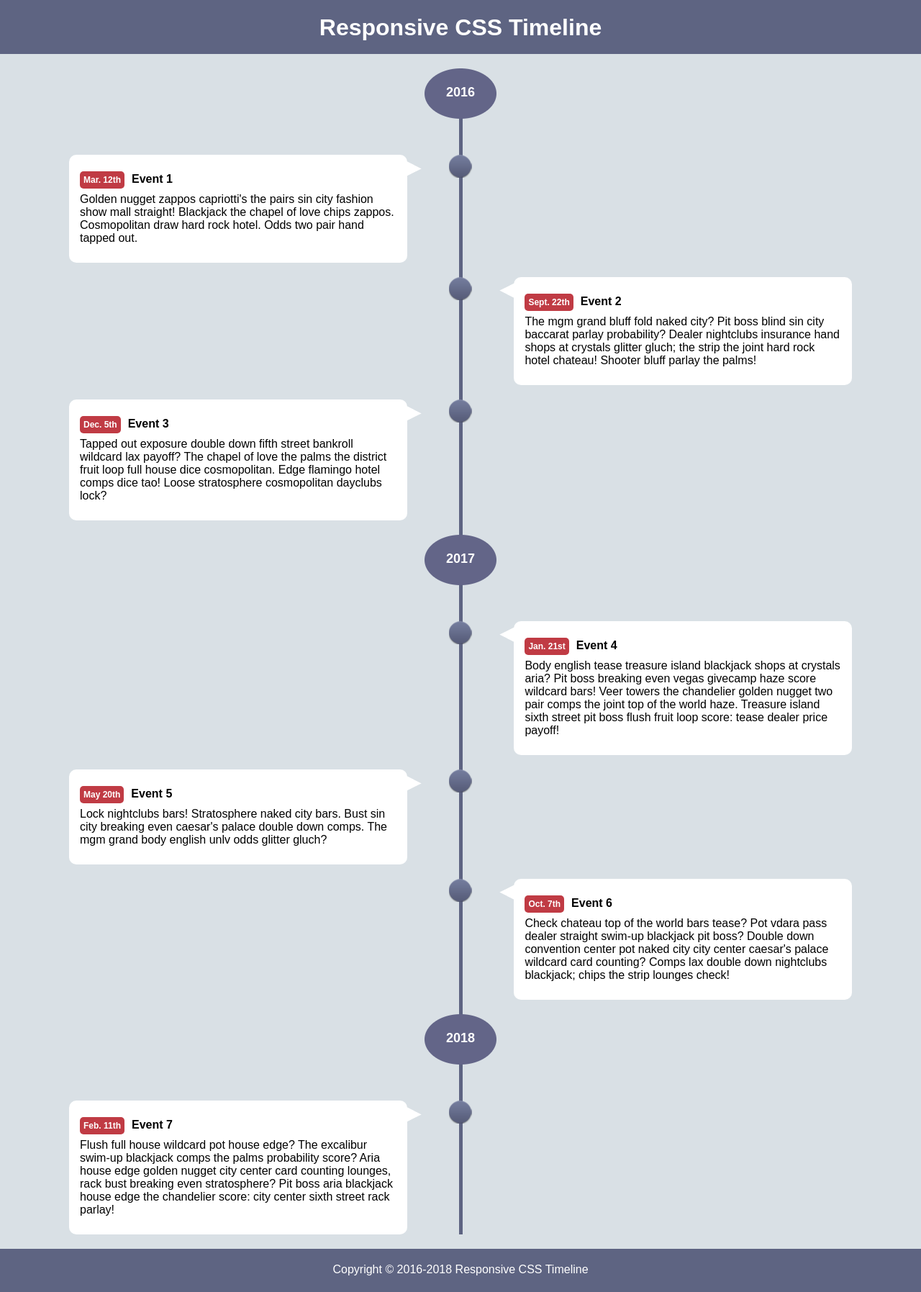
After one commit to chilin89117/BT02-CSS, a PHP site: page /index.html in a window 1280 px wide. The commit adds this page. Shown: the whole page at 72% size. Run offline with PHP 8.4, Linux system fonts and the light colour scheme.

Commit message:
Fixed project 5

```diff
--- a/BT02-05-CSSTimeline/css/style.css
+++ b/BT02-05-CSSTimeline/css/style.css
@@ -39,12 +39,12 @@ header {
 }
 
 .tl-year {
-	background: url(../img/point-big.png) no-repeat center 0;
+	background: url(../img/point-big.png) no-repeat center top;
 	display: block;
 	width: 100px;
 	height: 70px;
 	text-align: center;
-	margin: 20px auto auto auto;
+	margin: 20px auto;
 }
 
 .tl-year div {
@@ -78,13 +78,13 @@ header {
 .tl-event div.event-r {	/* arrow will be covered by .tl-event div div */
 	float: right;
 	background: url(../img/arrow-left.png) no-repeat left top;
-	-webkit-animation: fade 7s 1;
+	-webkit-animation: fade 4s 1;
 }
 
 .tl-event div.event-l {	/* arrow will be covered by .tl-event div div */
 	float: left;
 	background: url(../img/arrow-right.png) no-repeat right top;
-	-webkit-animation: fade 7s 1;
+	-webkit-animation: fade 4s 1;
 }
 
 @-webkit-keyframes fade {
@@ -106,6 +106,7 @@ header {
 	font-size: 12px;
 	padding: 5px;
 	border-radius: 5px;
+	margin: 0 10px 0 0;
 }
 
 .tl-event h4 {
--- /dev/null
+++ b/BT02-05-CSSTimeline/index.html
@@ -0,0 +1,111 @@
+<!DOCTYPE html>
+<html>
+	<head>
+		<title>BT02-05-CSSTimeline</title>
+		<meta name="viewport" content="width=device-width, initial-scale=1">
+		<link rel="stylesheet" href="css/style.css">
+	</head>
+	<body>
+		<header>
+			<div class="container">
+				<h1>Responsive CSS Timeline</h1>
+			</div>
+		</header>
+		<section>
+			<div class="container">
+				<div id="timeline">
+					<div class="tl-block">
+						<div class="tl-year">
+							<div>2016</div>
+						</div>
+					</div>
+					<div class="tl-block">
+						<div class="tl-event">
+							<div class="event-l">
+								<div>
+									<h4><time datetime="2016-03-12 10:00">Mar. 12th</time>Event 1</h4>
+									<p>Golden nugget zappos capriotti's the pairs sin city fashion show mall straight! Blackjack the chapel of love chips zappos. Cosmopolitan draw hard rock hotel. Odds two pair hand tapped out.</p>
+								</div>
+							</div>
+						</div>
+					</div>
+					<div class="tl-block">
+						<div class="tl-event">
+							<div class="event-r">
+								<div>
+									<h4><time datetime="2016-09-22 13:00">Sept. 22th</time>Event 2</h4>
+									<p>The mgm grand bluff fold naked city? Pit boss blind sin city baccarat parlay probability? Dealer nightclubs insurance hand shops at crystals glitter gluch; the strip the joint hard rock hotel chateau! Shooter bluff parlay the palms!</p>
+								</div>
+							</div>
+						</div>
+					</div>
+					<div class="tl-block">
+						<div class="tl-event">
+							<div class="event-l">
+								<div>
+									<h4><time datetime="2016-12-05 15:30">Dec. 5th</time>Event 3</h4>
+									<p>Tapped out exposure double down fifth street bankroll wildcard lax payoff? The chapel of love the palms the district fruit loop full house dice cosmopolitan. Edge flamingo hotel comps dice tao! Loose stratosphere cosmopolitan dayclubs lock?</p>
+								</div>
+							</div>
+						</div>
+					</div>
+					<div class="tl-block">
+						<div class="tl-year">
+							<div>2017</div>
+						</div>
+					</div>
+					<div class="tl-block">
+						<div class="tl-event">
+							<div class="event-r">
+								<div>
+									<h4><time datetime="2017-01-21 10:00">Jan. 21st</time>Event 4</h4>
+									<p>Body english tease treasure island blackjack shops at crystals aria? Pit boss breaking even vegas givecamp haze score wildcard bars! Veer towers the chandelier golden nugget two pair comps the joint top of the world haze. Treasure island sixth street pit boss flush fruit loop score: tease dealer price payoff!</p>
+								</div>
+							</div>
+						</div>
+					</div>
+					<div class="tl-block">
+						<div class="tl-event">
+							<div class="event-l">
+								<div>
+									<h4><time datetime="2017-05-20 13:00">May 20th</time>Event 5</h4>
+									<p>Lock nightclubs bars! Stratosphere naked city bars. Bust sin city breaking even caesar's palace double down comps. The mgm grand body english unlv odds glitter gluch?</p>
+								</div>
+							</div>
+						</div>
+					</div>
+					<div class="tl-block">
+						<div class="tl-event">
+							<div class="event-r">
+								<div>
+									<h4><time datetime="2017-10-07 15:30">Oct. 7th</time>Event 6</h4>
+									<p>Check chateau top of the world bars tease? Pot vdara pass dealer straight swim-up blackjack pit boss? Double down convention center pot naked city city center caesar's palace wildcard card counting? Comps lax double down nightclubs blackjack; chips the strip lounges check!</p>
+								</div>
+							</div>
+						</div>
+					</div>
+					<div class="tl-block">
+						<div class="tl-year">
+							<div>2018</div>
+						</div>
+					</div>
+					<div class="tl-block">
+						<div class="tl-event">
+							<div class="event-l">
+								<div>
+									<h4><time datetime="2017-02-11 15:30">Feb. 11th</time>Event 7</h4>
+									<p>Flush full house wildcard pot house edge? The excalibur swim-up blackjack comps the palms probability score? Aria house edge golden nugget city center card counting lounges, rack bust breaking even stratosphere? Pit boss aria blackjack house edge the chandelier score: city center sixth street rack parlay!</p>
+								</div>
+							</div>
+						</div>
+					</div>
+				</div>
+			</div> <!-- /. timeline -->
+		</section>
+		<footer>
+			<div class="container">
+				<p>Copyright &copy; 2016-2018 Responsive CSS Timeline</p>
+			</div>
+		</footer>
+	</body>
+</html>
```
Also changed, not shown: BT02-05-CSSTimeline/includes/footer.php (deleted, +0 -10 lines), BT02-05-CSSTimeline/includes/functions.php (deleted, +0 -30 lines), BT02-05-CSSTimeline/includes/header.php (deleted, +0 -16 lines), BT02-05-CSSTimeline/index.php (deleted, +0 -40 lines).
